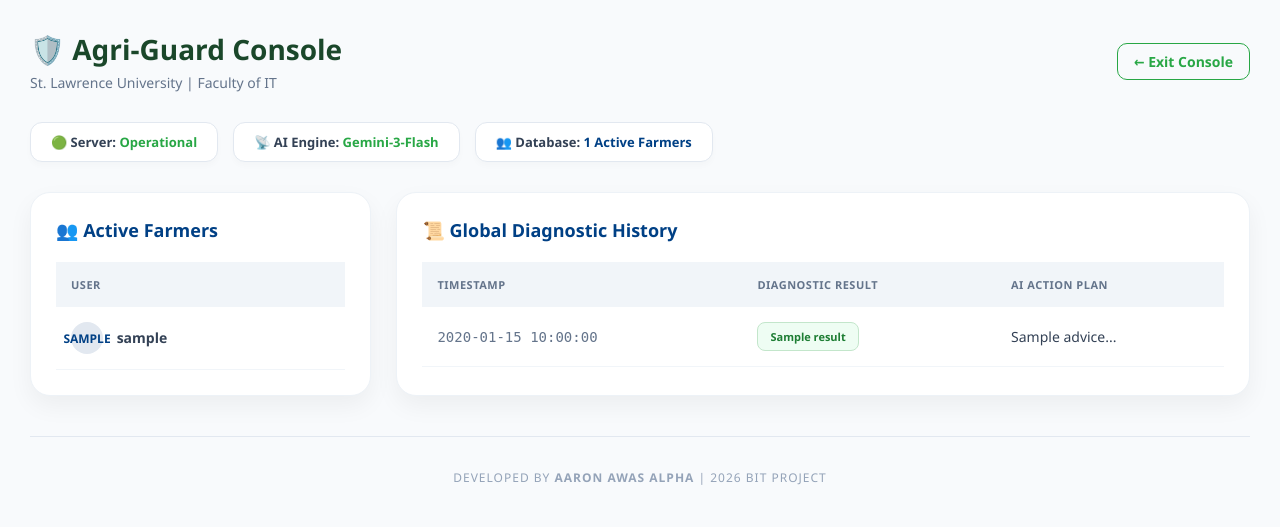
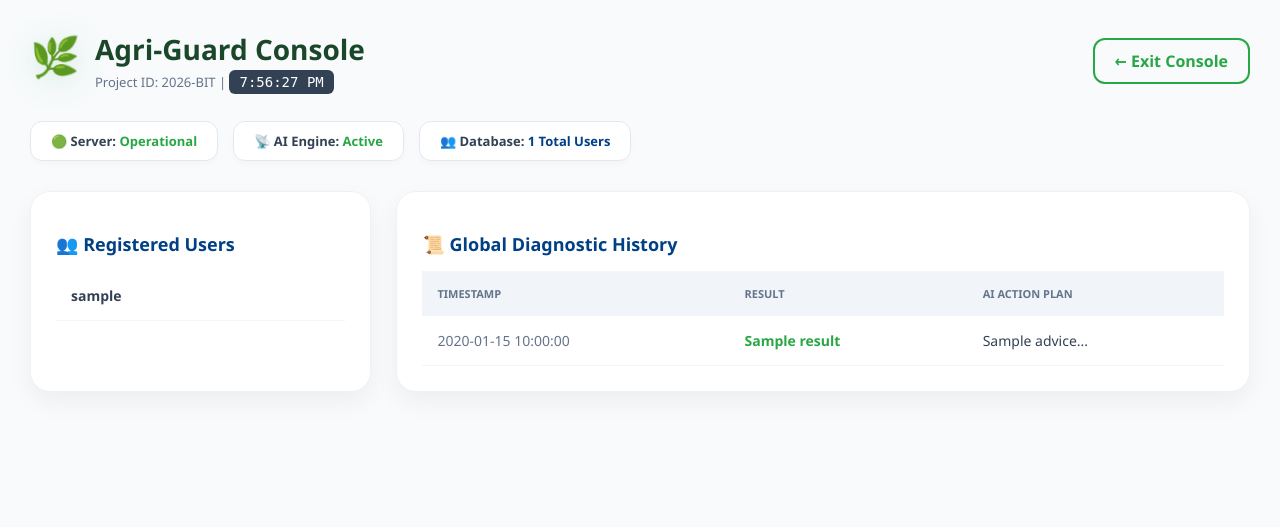
Before and after one commit to OdiyeAaron/AgriGuard-AI, a Flask app: template templates/admin.html in a window 1280 px wide. Shown: the top 527 px of the page. Run offline with Flask 3, Linux system fonts and the light colour scheme; the template is opened without the code that fills it: most values are stand-ins (such as "Sample title", 1, 10 or a date in 2020).

Commit message:
Update admin.html

```diff
--- a/templates/admin.html
+++ b/templates/admin.html
@@ -10,11 +10,25 @@
             --dark-green: #1a472a;
             --slu-blue: #004085;
             --bg-gray: #f8fafc;
+            --anim-timing: cubic-bezier(0.4, 0, 0.2, 1);
+        }
+
+        /* --- 🎞️ ANIMATIONS --- */
+
+        /* The Bouncing/Floating Leaf Effect */
+        @keyframes leafBounce {
+            0%, 100% { transform: translateY(0) rotate(0deg); }
+            50% { transform: translateY(-15px) rotate(5deg); }
+        }
+
+        @keyframes slideInUp {
+            from { opacity: 0; transform: translateY(20px); }
+            to { opacity: 1; transform: translateY(0); }
         }
 
         @keyframes fadeIn {
-            from { opacity: 0; transform: translateY(10px); }
-            to { opacity: 1; transform: translateY(0); }
+            from { opacity: 0; }
+            to { opacity: 1; }
         }
 
         body {
@@ -30,7 +44,17 @@
             justify-content: space-between;
             align-items: center;
             margin-bottom: 30px;
-            animation: fadeIn 0.5s ease;
+            animation: fadeIn 0.8s ease;
+        }
+
+        .brand-box { display: flex; align-items: center; gap: 15px; }
+
+        /* --- THE BOUNCING ICON --- */
+        .bouncing-leaf {
+            font-size: 40px;
+            display: inline-block;
+            animation: leafBounce 3s ease-in-out infinite;
+            filter: drop-shadow(0 5px 15px rgba(40, 167, 69, 0.2));
         }
 
         h1 { color: var(--dark-green); margin: 0; font-size: 28px; font-weight: 800; }
@@ -49,17 +73,18 @@
             font-size: 13px;
             font-weight: 600;
             border: 1px solid #e2e8f0;
+            animation: slideInUp 0.5s var(--anim-timing) both;
         }
+
+        /* Staggered entry */
+        .stat-pill:nth-child(1) { animation-delay: 0.1s; }
+        .stat-pill:nth-child(2) { animation-delay: 0.2s; }
+        .stat-pill:nth-child(3) { animation-delay: 0.3s; }
 
         .dashboard-grid {
             display: grid;
             grid-template-columns: 1fr 2.5fr;
             gap: 25px;
-            animation: fadeIn 0.7s ease;
-        }
-
-        @media (max-width: 900px) {
-            .dashboard-grid { grid-template-columns: 1fr; }
         }
 
         .card {
@@ -68,131 +93,83 @@
             border-radius: 20px;
             box-shadow: 0 10px 25px rgba(0,0,0,0.05);
             border: 1px solid #edf2f7;
+            animation: slideInUp 0.8s var(--anim-timing) both;
         }
 
-        h2 {
-            color: var(--slu-blue);
-            font-size: 18px;
-            margin-top: 0;
-            margin-bottom: 20px;
-            display: flex;
-            align-items: center;
-            gap: 10px;
-        }
+        .card:nth-child(1) { animation-delay: 0.4s; }
+        .card:nth-child(2) { animation-delay: 0.5s; }
 
         table { width: 100%; border-collapse: collapse; font-size: 14px; }
-
-        th {
-            text-align: left;
-            padding: 15px;
-            background: #f1f5f9;
-            color: #64748b;
-            font-weight: 600;
-            text-transform: uppercase;
-            font-size: 11px;
-            letter-spacing: 0.5px;
-        }
-
-        td {
-            padding: 15px;
-            border-bottom: 1px solid #f1f5f9;
-            vertical-align: middle;
-        }
-
-        tr:hover { background: #fdfdfd; }
-
-        .status-pill {
-            padding: 6px 12px;
-            border-radius: 8px;
-            font-size: 11px;
-            font-weight: 800;
-            display: inline-block;
-        }
+        th { text-align: left; padding: 15px; background: #f1f5f9; color: #64748b; font-size: 11px; text-transform: uppercase; }
+        td { padding: 15px; border-bottom: 1px solid #f1f5f9; }
 
         .btn-back {
             text-decoration: none;
             color: var(--primary-green);
             font-weight: 600;
-            font-size: 14px;
-            padding: 8px 16px;
-            border: 1.5px solid var(--primary-green);
-            border-radius: 10px;
+            padding: 10px 20px;
+            border: 2px solid var(--primary-green);
+            border-radius: 12px;
             transition: 0.3s;
         }
 
         .btn-back:hover { background: var(--primary-green); color: white; }
 
-        .user-avatar {
-            width: 32px;
-            height: 32px;
-            background: #e2e8f0;
-            border-radius: 50%;
-            display: inline-flex;
-            align-items: center;
-            justify-content: center;
-            margin-right: 10px;
-            font-size: 12px;
-            font-weight: bold;
-            color: var(--slu-blue);
+        #live-clock {
+            font-family: monospace;
+            background: #334155;
+            color: #fff;
+            padding: 4px 10px;
+            border-radius: 6px;
+            font-size: 14px;
         }
     </style>
 </head>
 <body>
 
     <div class="header-section">
-        <div>
-            <h1>🛡️ Agri-Guard Console</h1>
-            <p style="margin: 5px 0 0; font-size: 14px; color: #64748b;">St. Lawrence University | Faculty of IT</p>
+        <div class="brand-box">
+            <div class="bouncing-leaf">🌿</div>
+            <div>
+                <h1>Agri-Guard Console</h1>
+                <p style="margin: 5px 0 0; font-size: 13px; color: #64748b;">
+                    Project ID: 2026-BIT | <span id="live-clock">00:00:00</span>
+                </p>
+            </div>
         </div>
         <a href="/dashboard" class="btn-back">← Exit Console</a>
     </div>
 
     <div class="system-stats">
         <div class="stat-pill">🟢 Server: <span style="color: var(--primary-green);">Operational</span></div>
-        <div class="stat-pill">📡 AI Engine: <span style="color: var(--primary-green);">Gemini-3-Flash</span></div>
-        <div class="stat-pill">👥 Database: <span style="color: var(--slu-blue);">{{ users|length }} Active Farmers</span></div>
+        <div class="stat-pill">📡 AI Engine: <span style="color: var(--primary-green);">Active</span></div>
+        <div class="stat-pill">👥 Database: <span style="color: var(--slu-blue);">{{ users|length }} Total Users</span></div>
     </div>
 
     <div class="dashboard-grid">
         <div class="card">
-            <h2>👥 Active Farmers</h2>
+            <h2 style="color: var(--slu-blue); font-size: 18px;">👥 Registered Users</h2>
             <table>
-                <thead>
-                    <tr><th>User</th></tr>
-                </thead>
-                <tbody>
-                    {% for user in users %}
-                    <tr>
-                        <td>
-                            <div class="user-avatar">{{ user.username[0]|upper }}</div>
-                            <strong>{{ user.username }}</strong>
-                        </td>
-                    </tr>
-                    {% endfor %}
-                </tbody>
+                {% for user in users %}
+                <tr>
+                    <td><strong>{{ user.username }}</strong></td>
+                </tr>
+                {% endfor %}
             </table>
         </div>
 
         <div class="card">
-            <h2>📜 Global Diagnostic History</h2>
+            <h2 style="color: var(--slu-blue); font-size: 18px;">📜 Global Diagnostic History</h2>
             <table>
                 <thead>
-                    <tr>
-                        <th>Timestamp</th>
-                        <th>Diagnostic Result</th>
-                        <th>AI Action Plan</th>
-                    </tr>
+                    <tr><th>Timestamp</th><th>Result</th><th>AI Action Plan</th></tr>
                 </thead>
                 <tbody>
                     {% for scan in scans %}
                     <tr>
-                        <td style="color: #64748b; font-family: monospace;">{{ scan.timestamp }}</td>
-                        <td>
-                            <span class="status-pill" style="background: #eefdf3; color: #1e7e34; border: 1px solid #c3e6cb;">
-                                {{ scan.result }}
-                            </span>
-                        </td>
-                        <td style="max-width: 300px; line-height: 1.4;">{{ scan.advice[:100] }}...</td>
+                        <td style="color: #64748b;">{{ scan.timestamp }}</td>
+                        <td><b style="color: var(--primary-green);">{{ scan.result }}</b></td>
+                        <td>{{ scan.advice[:80] }}...</td>
                     </tr>
                     {% endfor %}
                 </tbody>
@@ -200,11 +177,15 @@
         </div>
     </div>
 
-    <div style="margin-top: 40px; text-align: center; border-top: 1px solid #e2e8f0; padding-top: 20px;">
-        <p style="font-size: 12px; color: #94a3b8; letter-spacing: 1px;">
-            DEVELOPED BY <strong>AARON AWAS ALPHA</strong> | 2026 BIT PROJECT
-        </p>
-    </div>
+    <script>
+        // Live Clock Script
+        function updateClock() {
+            const now = new Date();
+            document.getElementById('live-clock').innerText = now.toLocaleTimeString();
+        }
+        setInterval(updateClock, 1000);
+        updateClock();
+    </script>
 
 </body>
 </html>
```
